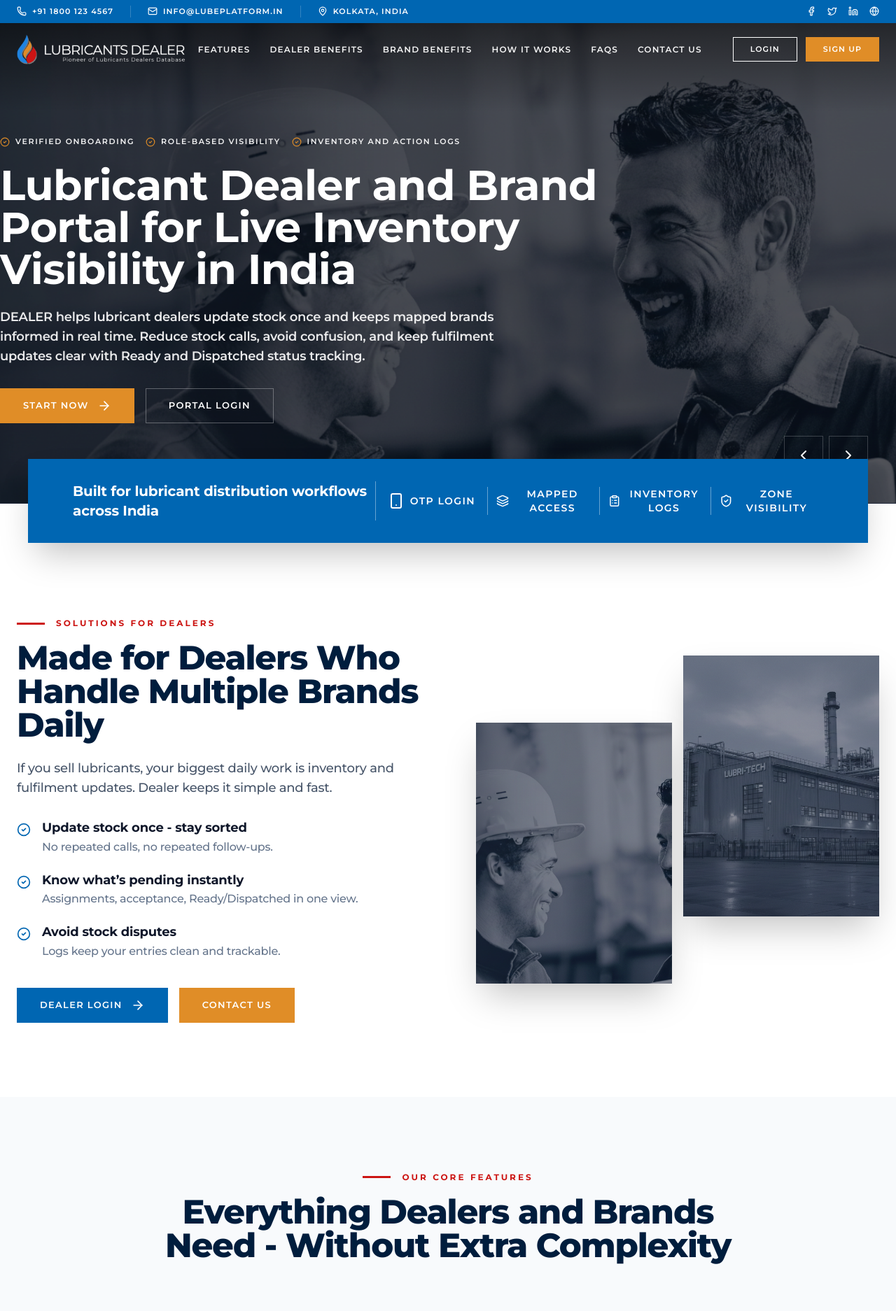
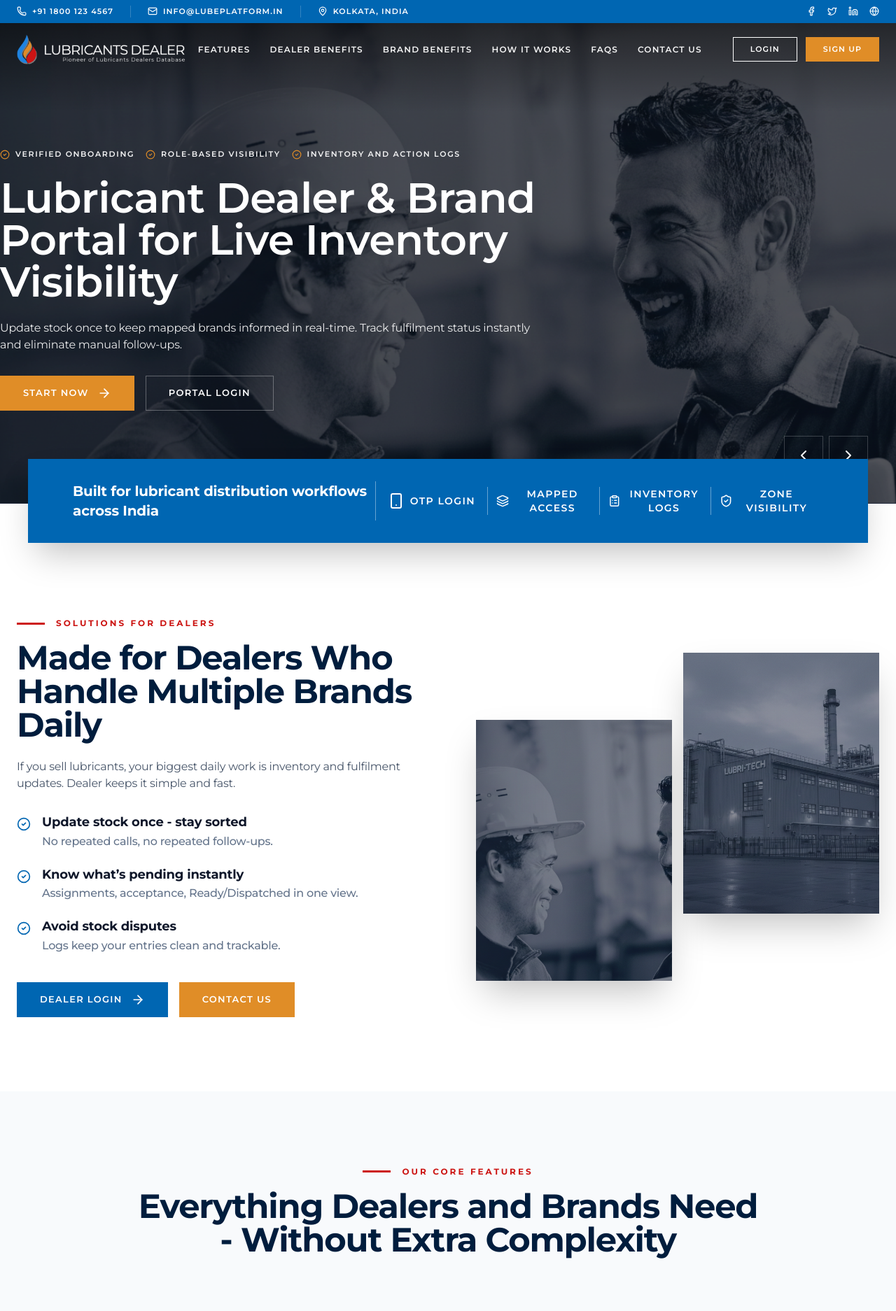
Before and after one commit to aquarioustechnology-alt/Lubricant-Dealer-Platform, a Next.js app: page / in a window 1280 px wide. Shown: the top 1874 px of the page at 70% size. Built offline with nearby package versions, Linux system fonts and the light colour scheme.

Commit message:
Refined typography and reduced hero content for sleeker look

```diff
--- a/src/components/layout/LandingPage/BrandView.tsx
+++ b/src/components/layout/LandingPage/BrandView.tsx
@@ -43,11 +43,11 @@
                                 </span>
                             </div>
 
-                            <h2 className="text-3xl md:text-5xl font-extrabold text-[#001D3D] mb-6 leading-[1.1] tracking-tight">
+                            <h2 className="text-3xl md:text-5xl font-bold text-[#001D3D] mb-6 leading-[1.1] tracking-tight">
                                 Brands Get Visibility Without Micromanaging Dealers.
                             </h2>
 
-                            <p className="text-slate-600 text-base md:text-lg mb-8 leading-relaxed font-medium">
+                            <p className="text-slate-600 text-sm md:text-base mb-8 leading-relaxed font-normal">
                                 Dealer helps brands see where stock is available, which zones are active, and how fulfilment is progressing, without manual reporting.
                             </p>
 
--- a/src/components/layout/LandingPage/DashboardSteps.tsx
+++ b/src/components/layout/LandingPage/DashboardSteps.tsx
@@ -724,11 +724,11 @@
                                 PORTAL PREVIEW
                             </span>
                         </div>
-                        <h2 className="text-3xl md:text-5xl font-extrabold mb-6 leading-[1.1] tracking-tight text-white max-w-4xl mx-auto">
+                        <h2 className="text-3xl md:text-5xl font-bold mb-6 leading-[1.1] tracking-tight text-white max-w-4xl mx-auto">
                             Screens That Match the Real Work – <br className="hidden md:block" />
                             Inventory, Assignments, Insights
                         </h2>
-                        <p className="text-white text-base md:text-lg font-medium max-w-2xl mx-auto leading-relaxed">
+                        <p className="text-white text-sm md:text-base font-normal max-w-2xl mx-auto leading-relaxed">
                             This is what users see after login, designed for daily use, not for decoration
                         </p>
                     </motion.div>
--- a/src/components/layout/LandingPage/DealerView.tsx
+++ b/src/components/layout/LandingPage/DealerView.tsx
@@ -43,11 +43,11 @@
                                 </span>
                             </div>
 
-                            <h2 className="text-3xl md:text-5xl font-extrabold text-[#001D3D] mb-6 leading-[1.1] tracking-tight">
+                            <h2 className="text-3xl md:text-5xl font-bold text-[#001D3D] mb-6 leading-[1.1] tracking-tight">
                                 Made for Dealers Who Handle Multiple Brands Daily
                             </h2>
 
-                            <p className="text-slate-600 text-base md:text-lg mb-8 leading-relaxed font-medium">
+                            <p className="text-slate-600 text-sm md:text-base mb-8 leading-relaxed font-normal">
                                 If you sell lubricants, your biggest daily work is inventory and fulfilment updates. Dealer keeps it simple and fast.
                             </p>
 
--- a/src/components/layout/LandingPage/FAQs.tsx
+++ b/src/components/layout/LandingPage/FAQs.tsx
@@ -58,10 +58,10 @@
                                 <div className="w-12 h-[3px] bg-brand-red" />
                                 <span className="text-brand-red font-bold uppercase tracking-[0.3em] text-[12px]">FAQs</span>
                             </div>
-                            <h2 className="text-4xl lg:text-5xl font-extrabold text-slate-900 leading-[1.1] tracking-tight">
+                            <h2 className="text-4xl lg:text-5xl font-bold text-slate-900 leading-[1.1] tracking-tight">
                                 Questions People Ask Before They Join
                             </h2>
-                            <p className="text-slate-500 text-lg leading-relaxed max-w-xl font-medium">
+                            <p className="text-slate-500 text-sm md:text-base leading-relaxed max-w-xl font-normal">
                                 Everything you need to know about setting up your workspace and managing lubricant distribution.
                             </p>
                         </div>
--- a/src/components/layout/LandingPage/Features.tsx
+++ b/src/components/layout/LandingPage/Features.tsx
@@ -78,7 +78,7 @@
                             </span>
                         </div>
 
-                        <h2 className="text-3xl md:text-5xl font-extrabold text-[#001D3D] max-w-4xl leading-[1.1] tracking-tight">
+                        <h2 className="text-3xl md:text-5xl font-bold text-[#001D3D] max-w-4xl leading-[1.1] tracking-tight">
                             Everything Dealers and Brands Need - Without Extra Complexity
                         </h2>
                     </motion.div>
--- a/src/components/layout/LandingPage/Hero.tsx
+++ b/src/components/layout/LandingPage/Hero.tsx
@@ -10,8 +10,8 @@
 const slides = [
     {
         image: "/images/Hero Image 1.png",
-        title: "Lubricant Dealer and Brand Portal for Live Inventory Visibility in India",
-        subtitle: "DEALER helps lubricant dealers update stock once and keeps mapped brands informed in real time. Reduce stock calls, avoid confusion, and keep fulfilment updates clear with Ready and Dispatched status tracking.",
+        title: "Lubricant Dealer & Brand Portal for Live Inventory Visibility",
+        subtitle: "Update stock once to keep mapped brands informed in real-time. Track fulfilment status instantly and eliminate manual follow-ups.",
     },
     {
         image: "/images/Hero Image 2.png",
@@ -109,7 +109,7 @@
                                     initial={{ opacity: 0, y: 30 }}
                                     animate={{ opacity: 1, y: 0 }}
                                     transition={{ delay: 0.4, duration: 0.8 }}
-                                    className="text-3xl md:text-5xl lg:text-6xl font-bold text-white mb-6 leading-[1.15]"
+                                    className="text-3xl md:text-5xl lg:text-6xl font-semibold text-white mb-6 leading-[1.15]"
                                 >
                                     {slides[currentSlide].title}
                                 </motion.h1>
@@ -119,7 +119,7 @@
                                     initial={{ opacity: 0, y: 30 }}
                                     animate={{ opacity: 1, y: 0 }}
                                     transition={{ delay: 0.6, duration: 0.8 }}
-                                    className="text-base md:text-lg text-white/90 mb-8 leading-relaxed font-semibold max-w-3xl"
+                                    className="text-sm md:text-base text-white/90 mb-8 leading-relaxed font-normal max-w-3xl"
                                 >
                                     {slides[currentSlide].subtitle}
                                 </motion.p>
```
